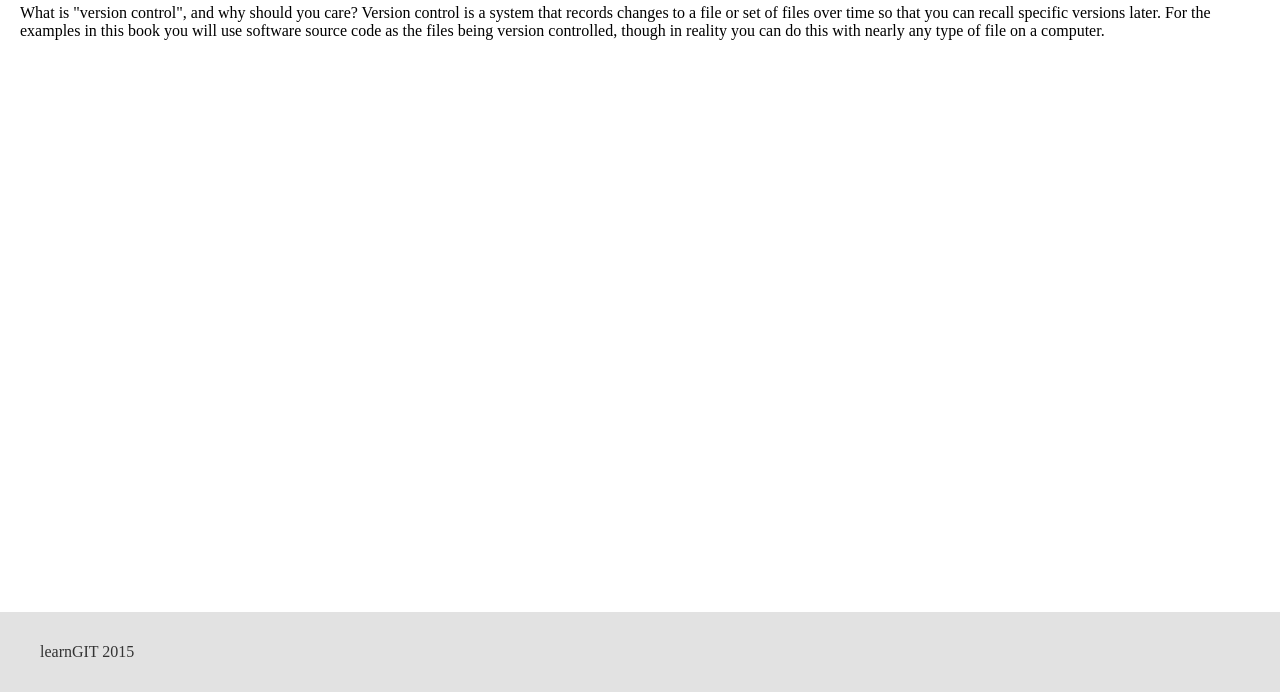
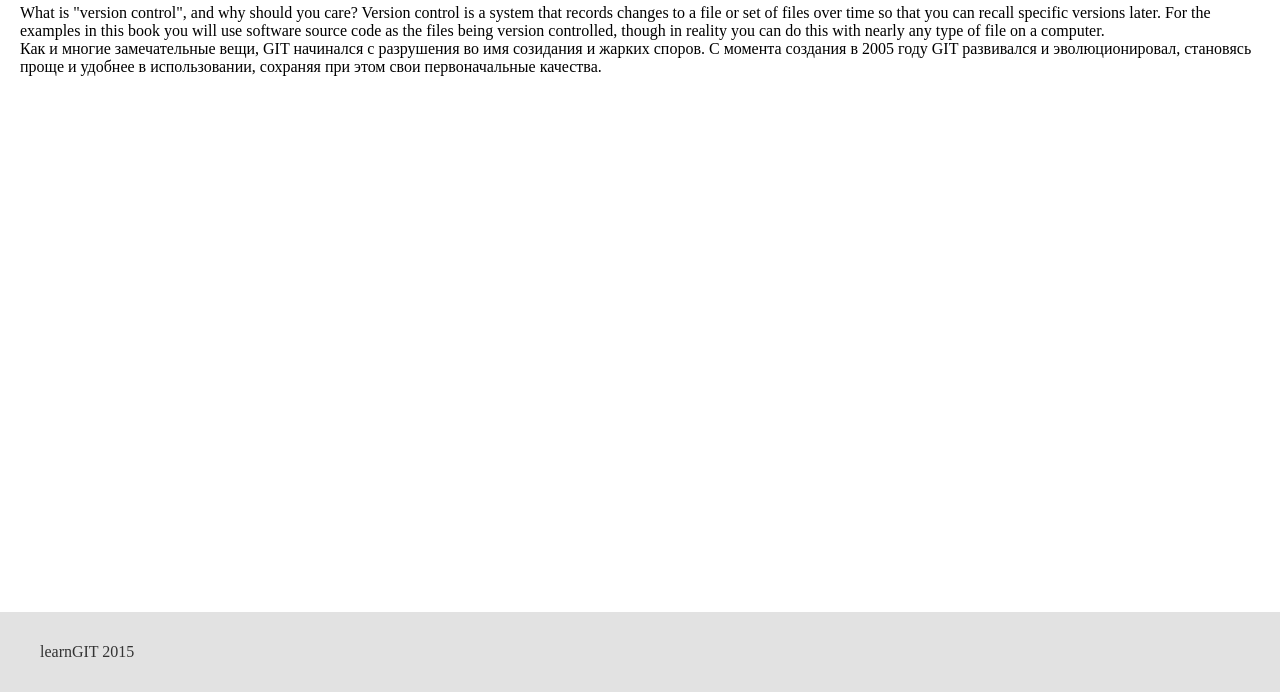
Before and after one commit to alex-milovanov/LearnGIT, a plain HTML site: page index.html in a window 1280 px wide. Shown: the part 108-800 px from the top of the page. Drawn offline with Linux system fonts and the light colour scheme.

Commit message:
content has been completed

```diff
--- a/index.html
+++ b/index.html
@@ -19,6 +19,13 @@
 			you can do this with nearly any type of file on
 			a computer.
 		</p>
+		<h1Краткая история GIT></h1>
+		<p>
+			Как и многие замечательные вещи, GIT начинался с разрушения
+			во имя созидания и жарких споров. С момента создания в 2005
+			году GIT развивался и эволюционировал, становясь проще и удобнее в использовании,
+			сохраняя при этом свои первоначальные качества.
+		</p>
 	</div>
 	<div class = "footer">
 		<p>learnGIT 2015</p>
```
